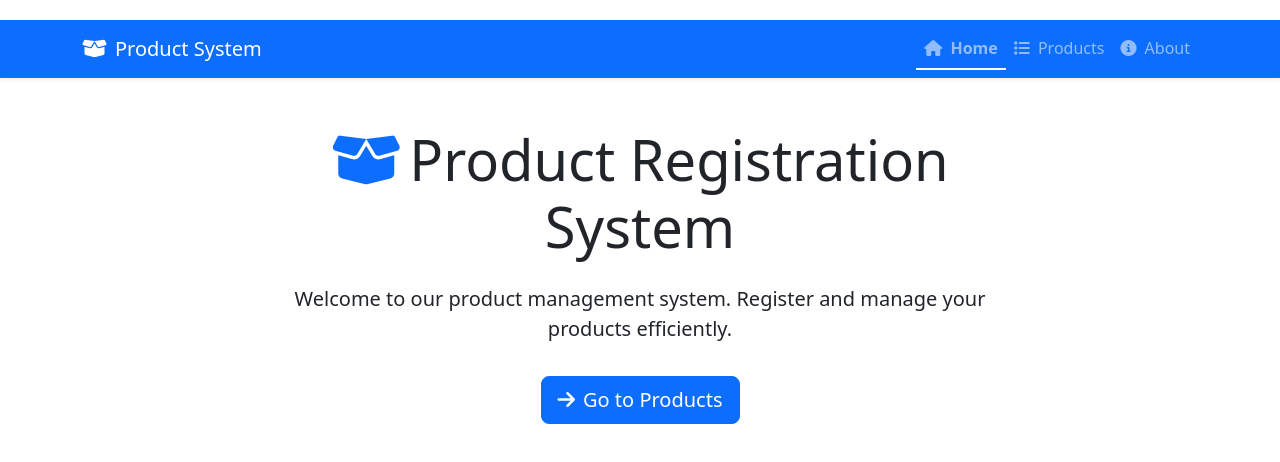
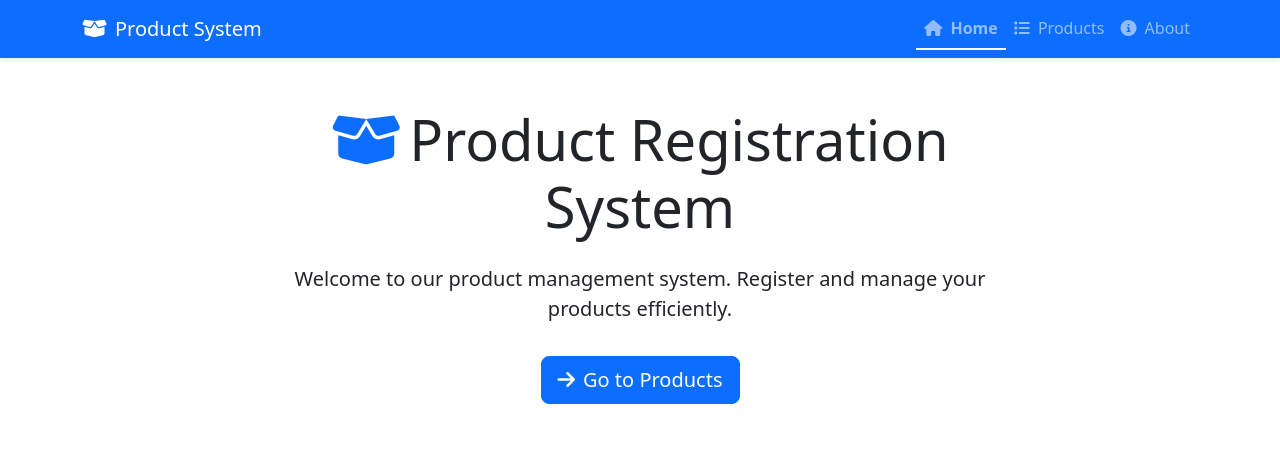
Before and after one commit to Thomas-DEV7/desafio-tecnico-frontend-construp, a Vue app: page / in a window 1280 px wide. Shown: the top 462 px of the page. Built offline with nearby package versions, Linux system fonts and the light colour scheme.

Commit message:
fix: adjust bug in css navbar + add title a system

```diff
--- a/index.html
+++ b/index.html
@@ -4,7 +4,7 @@
     <meta charset="UTF-8">
     <link rel="icon" href="/favicon.ico">
     <meta name="viewport" content="width=device-width, initial-scale=1.0">
-    <title>Vite App</title>
+    <title>Products Registration</title>
   </head>
   <body>
     <div id="app"></div>
--- a/src/components/NavBar.vue
+++ b/src/components/NavBar.vue
@@ -36,13 +36,19 @@ export default {
 }
 </script>
 
-<style scoped>
+<style>
 .navbar {
-    margin-bottom: 2rem;
+  margin-bottom: 2rem;
 }
 
 .nav-link.router-link-exact-active {
-    font-weight: bold;
-    border-bottom: 2px solid white;
+  font-weight: bold;
+  border-bottom: 2px solid white;
+}
+
+body, html, #app {
+  margin: 0;
+  padding: 0;
+  box-sizing: border-box;
 }
 </style>
```
